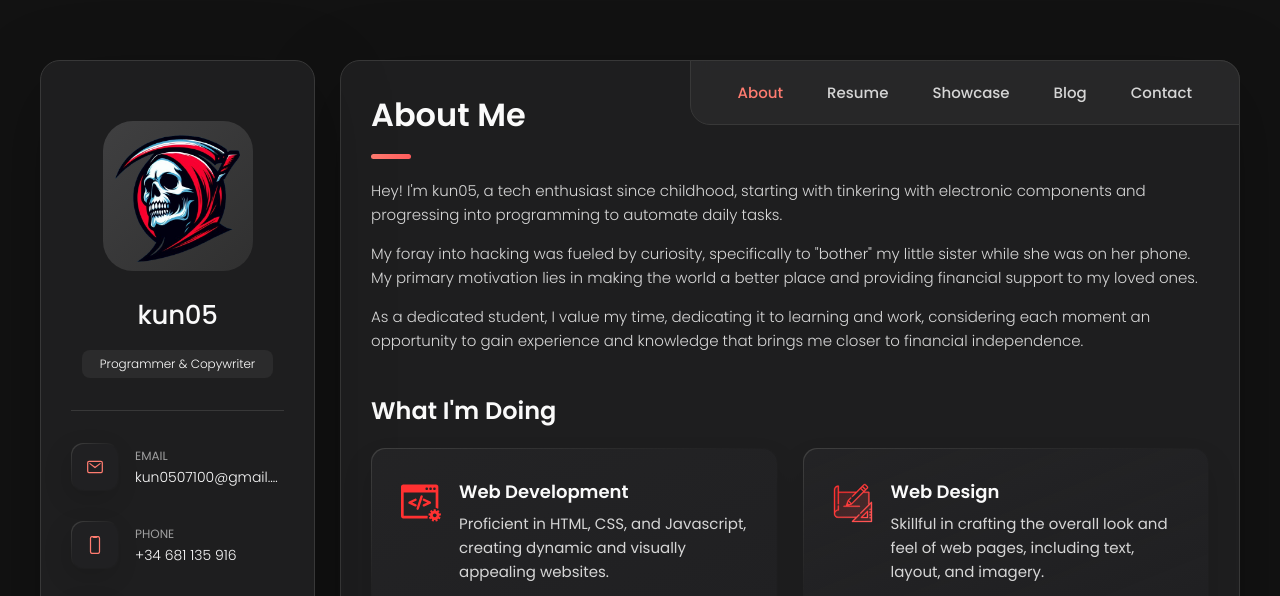
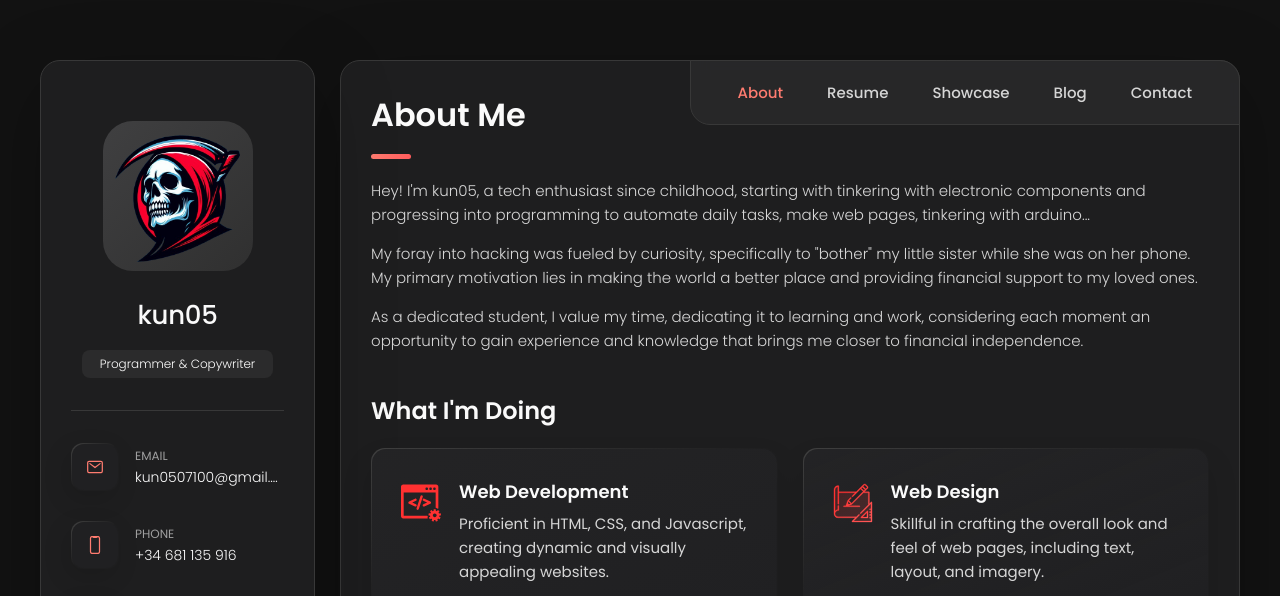
Before and after one commit to Kun050710/kun050710.github.io, a plain HTML site: page index.html in a window 1280 px wide. Shown: the top 596 px of the page. Drawn offline with nearby package versions, Linux system fonts and the light colour scheme.

Commit message:
Updated 'about me'

```diff
--- a/index.html
+++ b/index.html
@@ -211,7 +211,8 @@
           <p>
             Hey! I'm kun05, a tech enthusiast since childhood, starting with
             tinkering with electronic components and progressing into
-            programming to automate daily tasks.
+            programming to automate daily tasks, make web pages,
+            tinkering with arduino...
           </p>
 
           <p>
```
